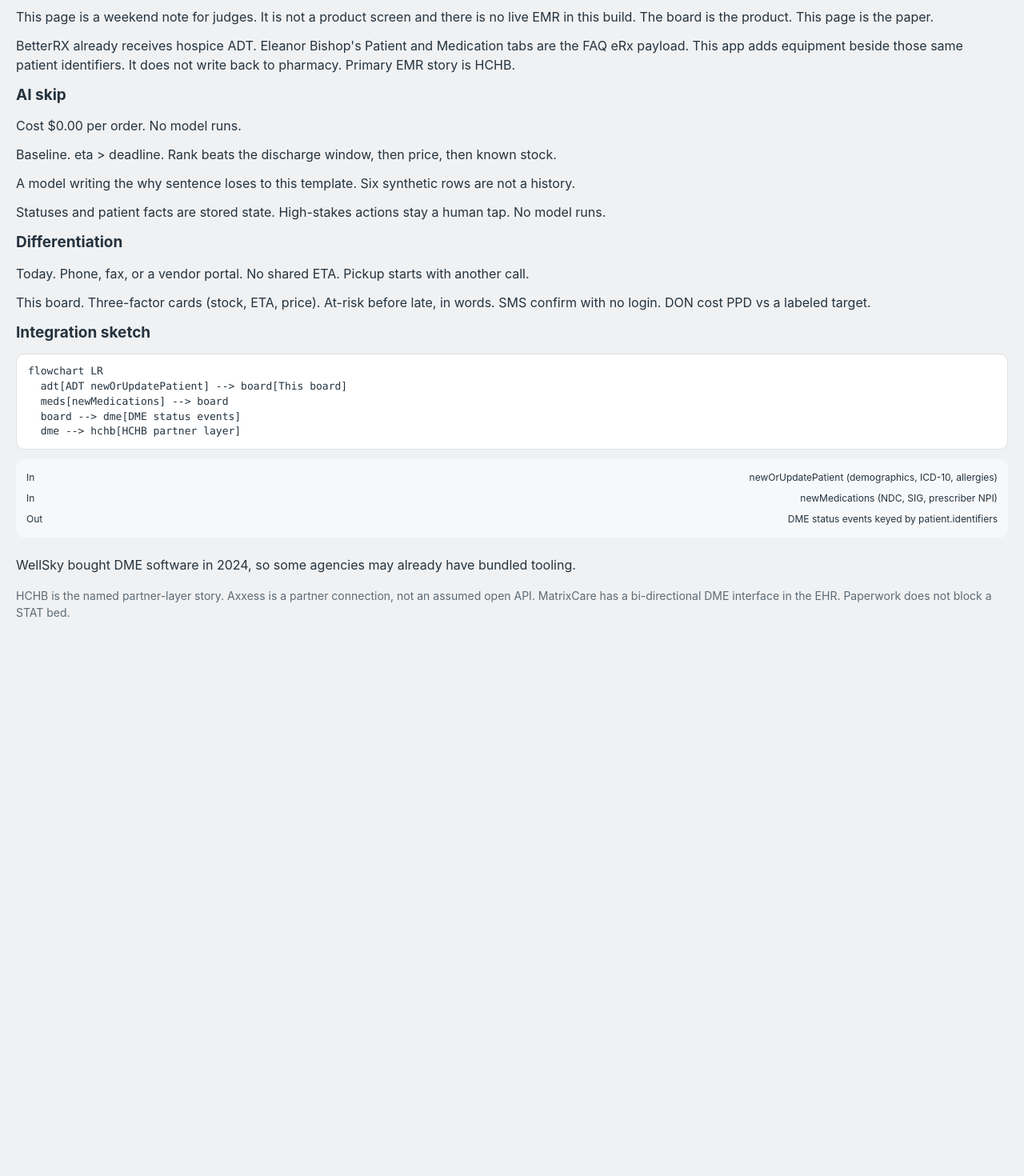
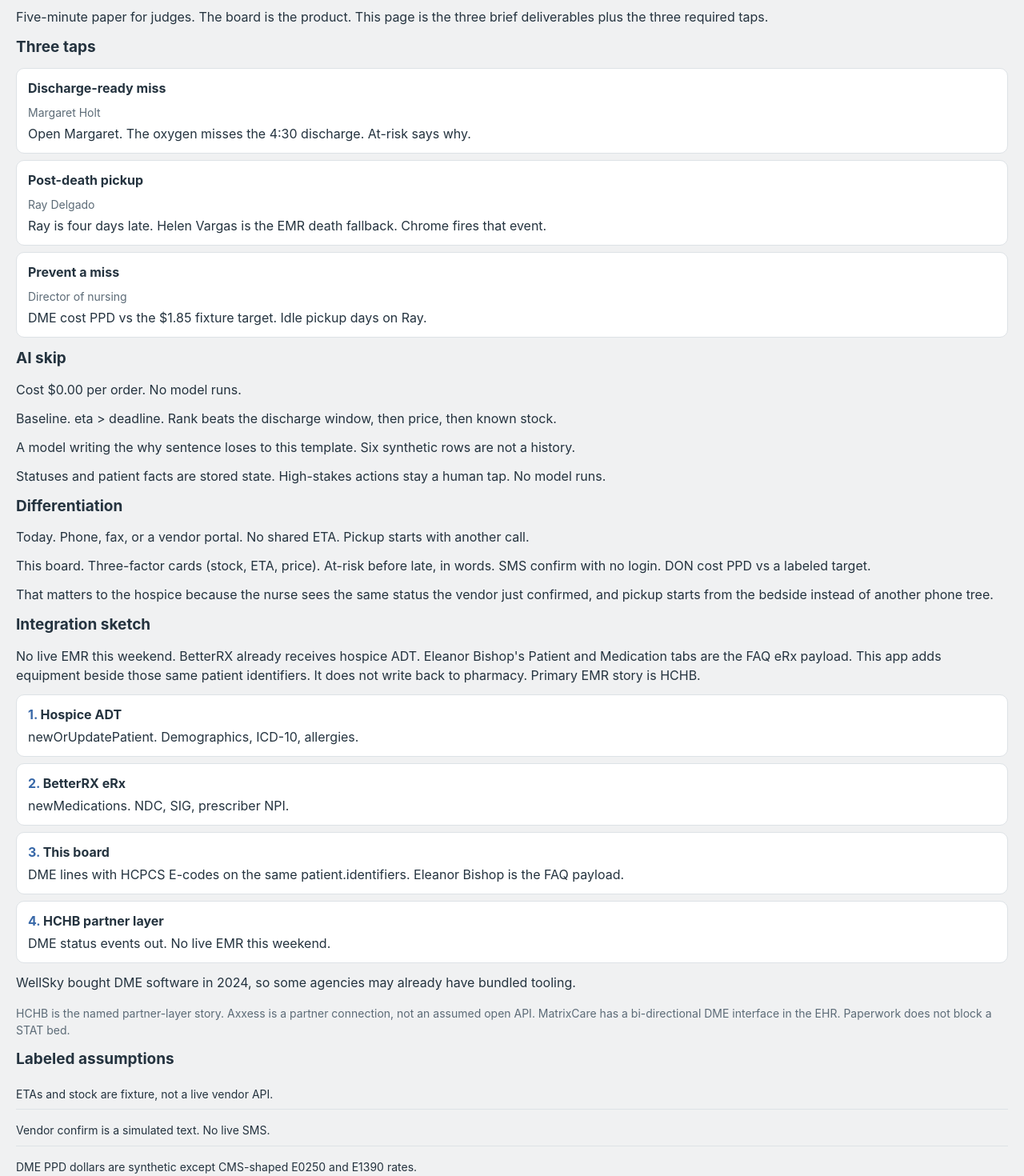
Before and after one commit to craigcossairt/betterrx-ai-builder-day, a Next.js app: page /integration in a window 1280 px wide. Shown: the part 160-1630 px from the top of the page at 80% size. Before the commit the page ends 960 px from the top, so only its background shows below. Built offline with nearby package versions, Linux system fonts and the light colour scheme.

Commit message:
Add three judge taps and a readable HCHB flow.
The pitch page dumped mermaid source. Judges get Margaret, Ray, and DON
links, a four-step flow, and labeled fixture assumptions.

Co-authored-by: Craig Cossairt <craigcossairt@users.noreply.github.com>

```diff
--- a/src/app/globals.css
+++ b/src/app/globals.css
@@ -636,6 +636,18 @@ body {
   margin-top: 10px;
 }
 
+.loud-card-jump {
+  display: inline-flex;
+  align-items: center;
+  min-height: 36px;
+  padding: 0 12px;
+  border-radius: 6px;
+  background: var(--blue-500);
+  color: #fff;
+  font: 600 13px var(--font-ui);
+  text-decoration: none;
+}
+
 .track-mark {
   flex: none;
   font-size: 12px;
@@ -979,14 +991,57 @@ body {
   gap: 12px;
 }
 
-.pitch-diagram {
+.pitch-scenarios,
+.pitch-flow,
+.pitch-assumptions {
+  list-style: none;
   margin: 0;
+  padding: 0;
+  display: flex;
+  flex-direction: column;
+  gap: 8px;
+}
+
+.pitch-scenarios a,
+.pitch-flow li {
+  display: flex;
+  flex-direction: column;
+  gap: 4px;
   padding: 12px 14px;
   border: 1px solid var(--line-200);
   border-radius: 10px;
   background: #fff;
-  font: 13px/1.45 ui-monospace, SFMono-Regular, Menlo, monospace;
-  white-space: pre-wrap;
+  text-decoration: none;
+  color: inherit;
+}
+
+.pitch-scenarios a:hover,
+.pitch-scenarios a:focus-visible {
+  border-color: var(--blue-500);
+}
+
+.pitch-flow {
+  counter-reset: pitch-flow;
+}
+
+.pitch-flow li {
+  counter-increment: pitch-flow;
+}
+
+.pitch-flow li b::before {
+  content: counter(pitch-flow) ". ";
+  color: var(--blue-500);
+}
+
+.pitch-assumptions li {
+  padding: 8px 0;
+  border-bottom: 1px solid var(--line-200);
+  font-size: 14px;
+  line-height: 1.45;
+}
+
+.pitch-assumptions li:last-child {
+  border-bottom: none;
 }
 
 .don-report--compact {
--- a/src/app/integration/page.tsx
+++ b/src/app/integration/page.tsx
@@ -2,24 +2,31 @@ import Link from "next/link";
 import { pitchPacket } from "@/project/pitch";
 
 export default function IntegrationPage() {
-  const { ai, differentiation, integration } = pitchPacket;
+  const { ai, differentiation, integration, scenarios, flow, assumptions } =
+    pitchPacket;
   return (
     <main className="integration-page">
       <p className="order-sub">
-        <Link href="/?role=admissions&surface=desktop">Back to the app</Link>
+        <Link href="/?role=admissions">Back to the board</Link>
       </p>
       <h1 className="patient-title">How it connects</h1>
       <p>
-        This page is a weekend note for judges. It is not a product screen and
-        there is no live EMR in this build. The board is the product. This page
-        is the paper.
+        Five-minute paper for judges. The board is the product. This page is
+        the three brief deliverables plus the three required taps.
       </p>
-      <p>
-        BetterRX already receives hospice ADT. Eleanor Bishop&apos;s Patient
-        and Medication tabs are the FAQ eRx payload. This app adds equipment
-        beside those same patient identifiers. It does not write back to
-        pharmacy. Primary EMR story is {integration.emr}.
-      </p>
+
+      <h2 className="patient-title">Three taps</h2>
+      <ol className="pitch-scenarios">
+        {scenarios.map((row) => (
+          <li key={row.id}>
+            <a href={row.href}>
+              <b>{row.title}</b>
+              <span className="order-sub">{row.who}</span>
+              <span>{row.tap}</span>
+            </a>
+          </li>
+        ))}
+      </ol>
 
       <h2 className="patient-title">AI skip</h2>
       <p>Cost ${ai.costUsdPerOrder.toFixed(2)} per order. No model runs.</p>
@@ -30,20 +37,27 @@ export default function IntegrationPage() {
       <h2 className="patient-title">Differentiation</h2>
       <p>Today. {differentiation.today}</p>
       <p>This board. {differentiation.us}</p>
+      <p>
+        That matters to the hospice because the nurse sees the same status the
+        vendor just confirmed, and pickup starts from the bedside instead of
+        another phone tree.
+      </p>
 
       <h2 className="patient-title">Integration sketch</h2>
-      <pre className="pitch-diagram">{integration.diagram}</pre>
-      <ol className="trail">
-        {integration.inn.map((line) => (
-          <li key={line} className="trail-step trail-step--done">
-            <span>In</span>
-            <span>{line}</span>
+      <p>
+        No live EMR this weekend. BetterRX already receives hospice ADT.
+        Eleanor Bishop&apos;s Patient and Medication tabs are the FAQ eRx
+        payload. This app adds equipment beside those same patient identifiers.
+        It does not write back to pharmacy. Primary EMR story is{" "}
+        {integration.emr}.
+      </p>
+      <ol className="pitch-flow">
+        {flow.map((step) => (
+          <li key={step.title}>
+            <b>{step.title}</b>
+            <span>{step.detail}</span>
           </li>
         ))}
-        <li className="trail-step trail-step--done">
-          <span>Out</span>
-          <span>{integration.out}</span>
-        </li>
       </ol>
       <p>{integration.wellsky}</p>
       <p className="order-sub">
@@ -51,6 +65,13 @@ export default function IntegrationPage() {
         not an assumed open API. MatrixCare has a bi-directional DME interface
         in the EHR. Paperwork does not block a STAT bed.
       </p>
+
+      <h2 className="patient-title">Labeled assumptions</h2>
+      <ul className="pitch-assumptions">
+        {assumptions.map((line) => (
+          <li key={line}>{line}</li>
+        ))}
+      </ul>
     </main>
   );
 }
--- a/src/project/pitch.ts
+++ b/src/project/pitch.ts
@@ -1,3 +1,11 @@
+export type PitchScenario = {
+  id: "discharge" | "pickup" | "ppd";
+  title: string;
+  who: string;
+  href: string;
+  tap: string;
+};
+
 export type PitchPacket = {
   ai: {
     costUsdPerOrder: 0;
@@ -16,6 +24,14 @@ export type PitchPacket = {
     diagram: string;
     wellsky: string;
   };
+  scenarios: readonly [PitchScenario, PitchScenario, PitchScenario];
+  flow: readonly [
+    { title: string; detail: string },
+    { title: string; detail: string },
+    { title: string; detail: string },
+    { title: string; detail: string },
+  ];
+  assumptions: readonly [string, string, string];
 };
 
 export const pitchPacket = {
@@ -48,4 +64,51 @@ export const pitchPacket = {
     wellsky:
       "WellSky bought DME software in 2024, so some agencies may already have bundled tooling.",
   },
+  scenarios: [
+    {
+      id: "discharge",
+      title: "Discharge-ready miss",
+      who: "Margaret Holt",
+      href: "/?role=admissions&patient=PT-88502&tab=dme",
+      tap: "Open Margaret. The oxygen misses the 4:30 discharge. At-risk says why.",
+    },
+    {
+      id: "pickup",
+      title: "Post-death pickup",
+      who: "Ray Delgado",
+      href: "/?role=case_manager&patient=PT-87411&tab=dme",
+      tap: "Ray is four days late. Helen Vargas is the EMR death fallback. Chrome fires that event.",
+    },
+    {
+      id: "ppd",
+      title: "Prevent a miss",
+      who: "Director of nursing",
+      href: "/?role=don&surface=desktop&panel=oversight",
+      tap: "DME cost PPD vs the $1.85 fixture target. Idle pickup days on Ray.",
+    },
+  ],
+  flow: [
+    {
+      title: "Hospice ADT",
+      detail: "newOrUpdatePatient. Demographics, ICD-10, allergies.",
+    },
+    {
+      title: "BetterRX eRx",
+      detail: "newMedications. NDC, SIG, prescriber NPI.",
+    },
+    {
+      title: "This board",
+      detail:
+        "DME lines with HCPCS E-codes on the same patient.identifiers. Eleanor Bishop is the FAQ payload.",
+    },
+    {
+      title: "HCHB partner layer",
+      detail: "DME status events out. No live EMR this weekend.",
+    },
+  ],
+  assumptions: [
+    "ETAs and stock are fixture, not a live vendor API.",
+    "Vendor confirm is a simulated text. No live SMS.",
+    "DME PPD dollars are synthetic except CMS-shaped E0250 and E1390 rates.",
+  ],
 } as const satisfies PitchPacket;
```
Also changed, not shown: 3 other files (tests, documents, lock files or other folders).
